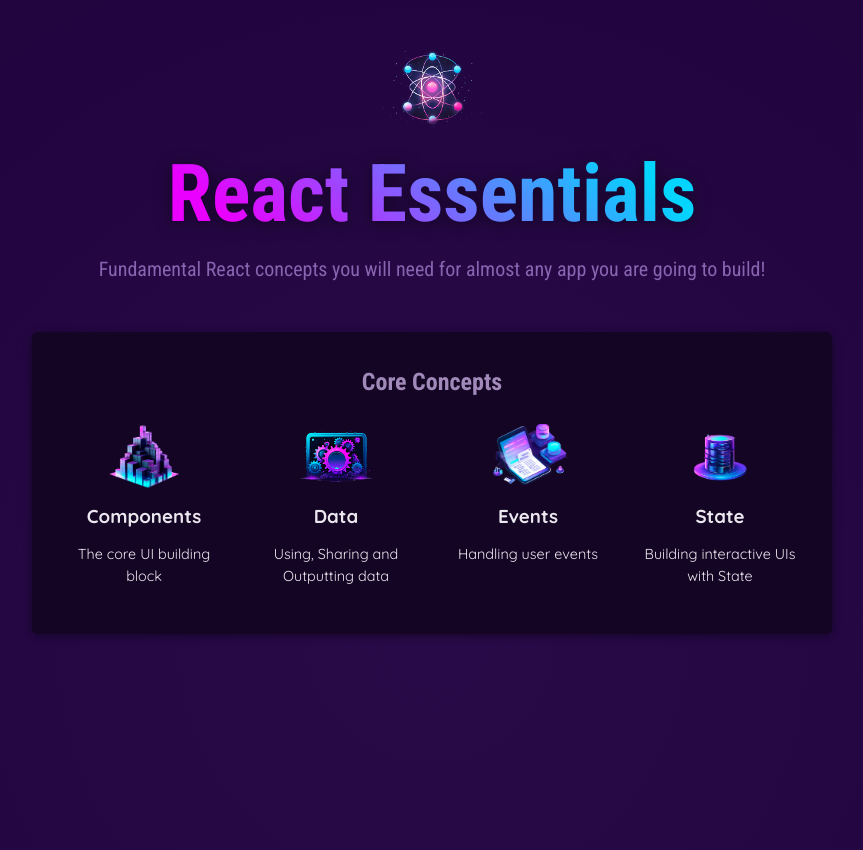
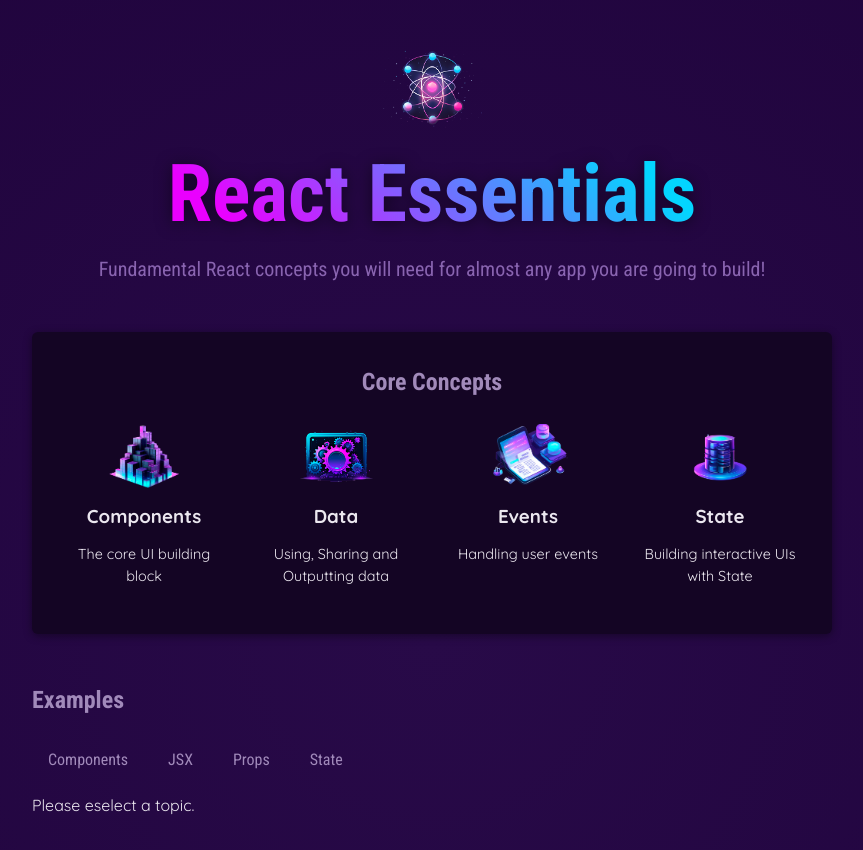
Before and after one commit to Santhosh1640/reactproject2, a React (Vite) app: page / in a window 1280 px wide. Shown: the top 850 px of the page, without its empty margins (208-1071 px from the left). Built offline with nearby package versions, Linux system fonts and the light colour scheme.

Commit message:
Adding new features(state, hooks)

```diff
--- a/src/App.jsx
+++ b/src/App.jsx
@@ -4,8 +4,32 @@
 import stateImg from './assets/state-mgmt.png';
 import Header from './components/Header'
 import CoreConcept from './components/COreConcept';
+import TabButton from './components/TabButton';
+import { useState } from 'react';
+import {EXAMPLES} from './data.js'
+ function App() {
 
- function App() {
+
+  const[selectedTopic, setSelectedTopic] = useState();
+
+  function handleSelect(selectedButton) {
+    setSelectedTopic(selectedButton);
+    console.log(selectedButton);
+  }
+
+  let tabContent = <p>Please eselect a topic.</p>
+  if(selectedTopic !==undefined) {
+    tabContent = (
+      <div id="tab-content">
+        <h3>{EXAMPLES[selectedTopic].title}</h3>
+        <p>{EXAMPLES[selectedTopic].description}</p>
+        <pre>
+          <code>{EXAMPLES[selectedTopic].code}</code>
+        </pre>
+      </div>
+    );
+  }
+
   return (
     <div>
       <Header></Header>
@@ -31,7 +55,17 @@
           img={stateImg}/>
         </ul>
         </section>
-
+        <section id="examples">
+          <h2>Examples</h2>
+          <menu>
+            <TabButton isSelected={selectedTopic==='components'} onSelect={()=>handleSelect("components")}>Components</TabButton>
+            <TabButton isSelected={selectedTopic==='jsx'}  onSelect={()=>handleSelect("jsx")}>JSX</TabButton>
+            <TabButton isSelected={selectedTopic==='props'}onSelect={()=>handleSelect("props")}>Props</TabButton>
+            <TabButton isSelected={selectedTopic==='state'} onSelect={()=>handleSelect("state")} children="State"></TabButton>
+          </menu>
+          {/* {selectedTopic === undefined ? <p>Please select a topic.</p> : null} */}
+          {tabContent}
+        </section>
       </main>
     </div>
   );
--- /dev/null
+++ b/src/components/TabButton.jsx
@@ -0,0 +1,12 @@
+export default function TabButton({children, onSelect, isSelected}) {
+
+    function handleClick() {
+        console.log('Hello World!')
+    }
+
+    return (
+    <li>
+        <button className={isSelected?'active':''} onClick={onSelect}>{children}</button>
+    </li>
+    );
+}
--- /dev/null
+++ b/src/data.js
@@ -0,0 +1,82 @@
+import componentsImg from './assets/components.png';
+import propsImg from './assets/config.png';
+import jsxImg from './assets/jsx-ui.png';
+import stateImg from './assets/state-mgmt.png';
+
+export const CORE_CONCEPTS = [
+  {
+    image: componentsImg,
+    title: 'Components',
+    description:
+      'The core UI building block - compose the user interface by combining multiple components.',
+  },
+  {
+    image: jsxImg,
+    title: 'JSX',
+    description:
+      'Return (potentially dynamic) HTML(ish) code to define the actual markup that will be rendered.',
+  },
+  {
+    image: propsImg,
+    title: 'Props',
+    description:
+      'Make components configurable (and therefore reusable) by passing input data to them.',
+  },
+  {
+    image: stateImg,
+    title: 'State',
+    description:
+      'React-managed data which, when changed, causes the component to re-render & the UI to update.',
+  },
+];
+
+export const EXAMPLES = {
+  components: {
+    title: 'Components',
+    description:
+      'Components are the building blocks of React applications. A component is a self-contained module (HTML + optional CSS + JS) that renders some output.',
+    code: `
+function Welcome() {
+  return <h1>Hello, World!</h1>;
+}`,
+  },
+  jsx: {
+    title: 'JSX',
+    description:
+      'JSX is a syntax extension to JavaScript. It is similar to a template language, but it has full power of JavaScript (e.g., it may output dynamic content).',
+    code: `
+<div>
+  <h1>Welcome {userName}</h1>
+  <p>Time to learn React!</p>
+</div>`,
+  },
+  props: {
+    title: 'Props',
+    description:
+      'Components accept arbitrary inputs called props. They are like function arguments.',
+    code: `
+function Welcome(props) {
+  return <h1>Hello, {props.name}</h1>;
+}`,
+  },
+  state: {
+    title: 'State',
+    description:
+      'State allows React components to change their output over time in response to user actions, network responses, and anything else.',
+    code: `
+function Counter() {
+  const [isVisible, setIsVisible] = useState(false);
+
+  function handleClick() {
+    setIsVisible(true);
+  }
+
+  return (
+    <div>
+      <button onClick={handleClick}>Show Details</button>
+      {isVisible && <p>Amazing details!</p>}
+    </div>
+  );
+}`,
+  },
+};
--- a/src/index.css
+++ b/src/index.css
@@ -53,13 +53,6 @@
   margin: auto;
 }
 
-#core-concepts {
-  padding: 2rem;
-  border-radius: 6px;
-  background-color: #140524;
-  box-shadow: 0 2px 8px rgba(0, 0, 0, 0.4);
-}
-
 main h2 {
   text-align: center;
   font-family: "Roboto Condensed", sans-serif;
@@ -67,34 +60,6 @@
   color: #a18aba;
 }
 
-#core-concepts ul {
-  list-style: none;
-  padding: 0;
-  margin: 0;
-  display: flex;
-  gap: 2rem;
-  flex-wrap: wrap;
-  justify-content: center;
-}
-
-#core-concepts li {
-  width: 10rem;
-  text-align: center;
-}
-
-#core-concepts li img {
-  height: 4rem;
-  width: 6rem;
-  object-fit: cover;
-}
-
-#core-concepts li h3 {
-  margin: 0.5rem 0;
-}
-
-#core-concepts li p {
-  font-size: 0.9rem;
-}
 
 #examples {
   margin: 3rem auto;
@@ -148,3 +113,39 @@
 #tab-content code {
   font-size: 1rem;
 }
+
+#core-concepts {
+  padding: 2rem;
+  border-radius: 6px;
+  background-color: #140524;
+  box-shadow: 0 2px 8px rgba(0, 0, 0, 0.4);
+}
+
+#core-concepts ul {
+  list-style: none;
+  padding: 0;
+  margin: 0;
+  display: flex;
+  gap: 2rem;
+  flex-wrap: wrap;
+  justify-content: center;
+}
+
+#core-concepts li {
+  width: 10rem;
+  text-align: center;
+}
+
+#core-concepts li img {
+  height: 4rem;
+  width: 6rem;
+  object-fit: cover;
+}
+
+#core-concepts li h3 {
+  margin: 0.5rem 0;
+}
+
+#core-concepts li p {
+  font-size: 0.9rem;
+}
```
Also changed, not shown: src/components/CoreConcept.css (added), src/components/CoreConcept.jsx (line endings or trailing spaces), src/components/Header.css (added).
